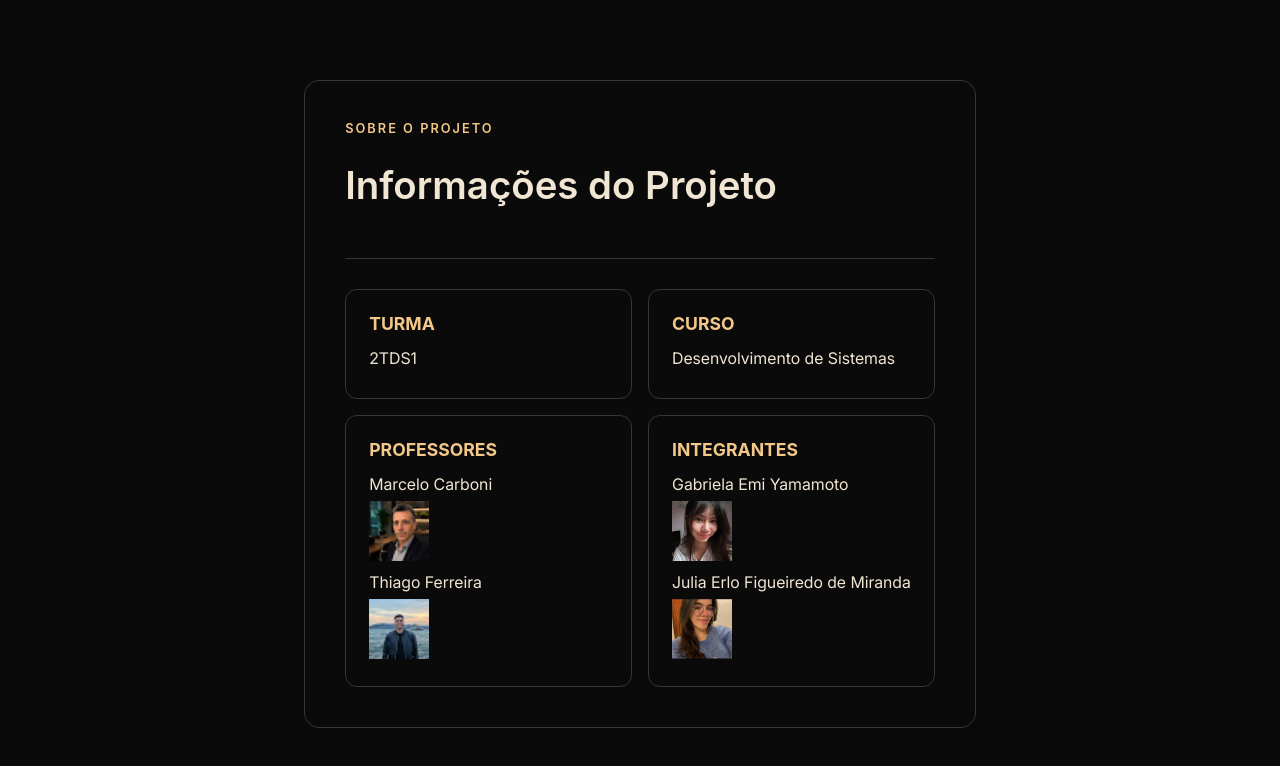
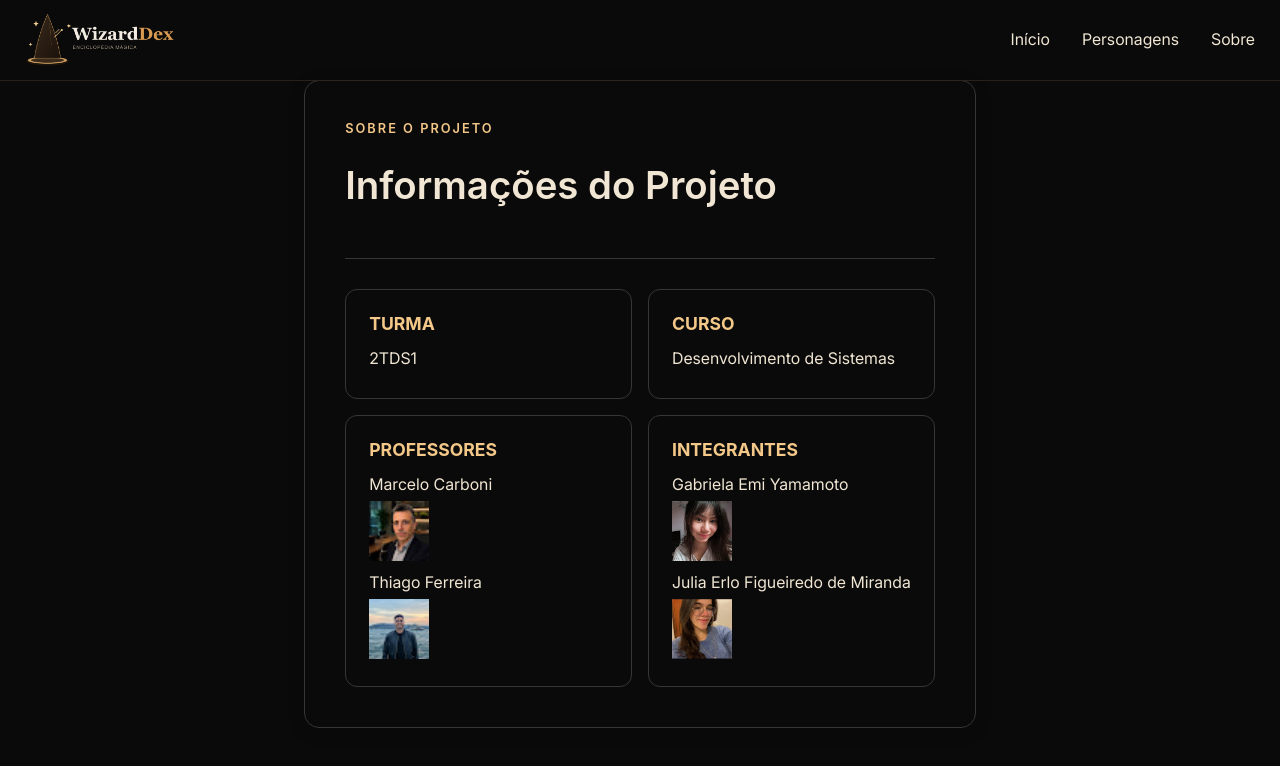
Before and after one commit to gabiyamamoto/wizard-dex-frontend, a Next.js app: page /sobre in a window 1280 px wide. Shown: the top 766 px of the page. Built offline with nearby package versions, Linux system fonts and the light colour scheme; a web font is replaced by a local one.

Commit message:
Faz pagina not found e arruma sobre

```diff
--- a/src/app/sobre/page.jsx
+++ b/src/app/sobre/page.jsx
@@ -1,9 +1,11 @@
 import styles from './sobre.module.css';
 import Image from 'next/image';
+import Navbar from '../../components/Navbar/Navbar';
 
 export default function Sobre() {
   return (
     <main className={styles.container}>
+      <Navbar />
       <div className={styles.card}>
         <div className={styles.header}>
           <span className={styles.label}>SOBRE O PROJETO</span>
@@ -26,6 +28,7 @@ export default function Sobre() {
             <div className={styles.professor}>
               <p>Marcelo Carboni</p>
               <Image
+                className={styles.foto}
                 src='/images/foto-marcelo.jpg'
                 alt='Marcelo Carboni'
                 width={60}
@@ -36,6 +39,7 @@ export default function Sobre() {
             <div className={styles.professor}>
               <p>Thiago Ferreira</p>
               <Image
+                className={styles.foto}
                 src='/images/foto-thiago.jpg'
                 alt='Thiago Ferreira'
                 width={60}
@@ -50,6 +54,7 @@ export default function Sobre() {
             <div className={styles.integrantes}>
               <p>Gabriela Emi Yamamoto</p>
               <Image
+                className={styles.foto}
                 src='/images/foto-gabi.png'
                 alt='Gabriela Emi Yamamoto'
                 width={60}
@@ -59,6 +64,7 @@ export default function Sobre() {
             <div className={styles.integrantes}>
               <p>Julia Erlo Figueiredo de Miranda</p>
               <Image
+                className={styles.foto}
                 src='/images/foto-ju.png'
                 alt='Julia Erlo Figueiredo de Miranda'
                 width={60}
--- a/src/app/sobre/sobre.module.css
+++ b/src/app/sobre/sobre.module.css
@@ -9,6 +9,7 @@
 
 .card {
     width: auto;
+    margin: auto;
     padding: 40px;
     background-color: #0b0a0a;
     border: 1px solid #363636;
@@ -73,6 +74,7 @@
 }
 
 
+
 @media (max-width: 700px) {
   .card {
     padding: 25px;
```
Also changed, not shown: src/app/not-found.jsx (line endings or trailing spaces). Lines whose indentation alone changed are shown as unchanged.
